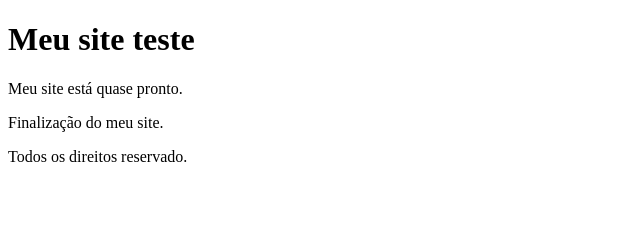
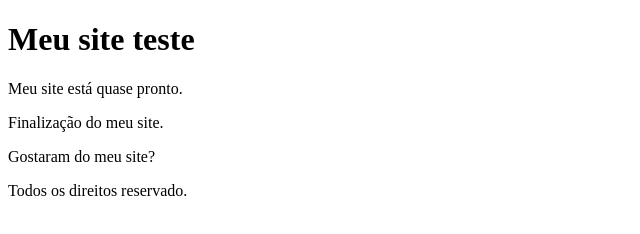
Before and after one commit to henriquebetinelli/site-teste, a plain HTML site: page index.html in a window 1280 px wide. Shown: the whole page, without its empty margins (0-640 px from the left). Drawn offline with Linux system fonts and the light colour scheme.

Commit message:
add - adicionei uma pergunta

```diff
--- a/index.html
+++ b/index.html
@@ -12,6 +12,7 @@
     <main>
         <p>Meu site está quase pronto.</p>
         <p>Finalização do meu site.</p>
+        <p>Gostaram do meu site? </p>
     </main>
     <footer>
         <p>Todos os direitos reservado.</p>
```
